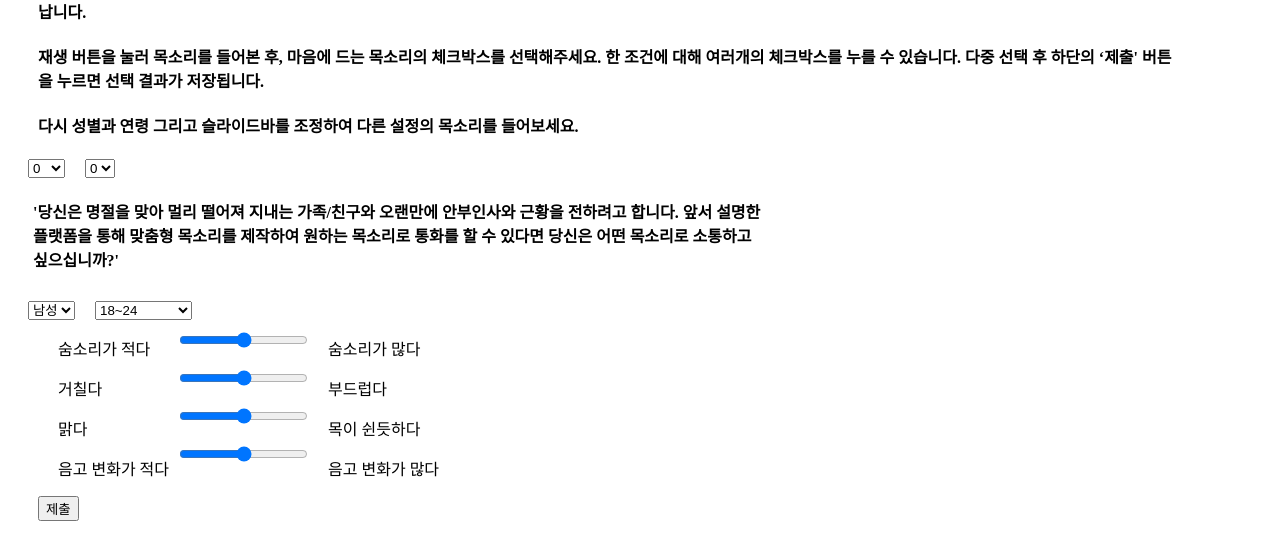
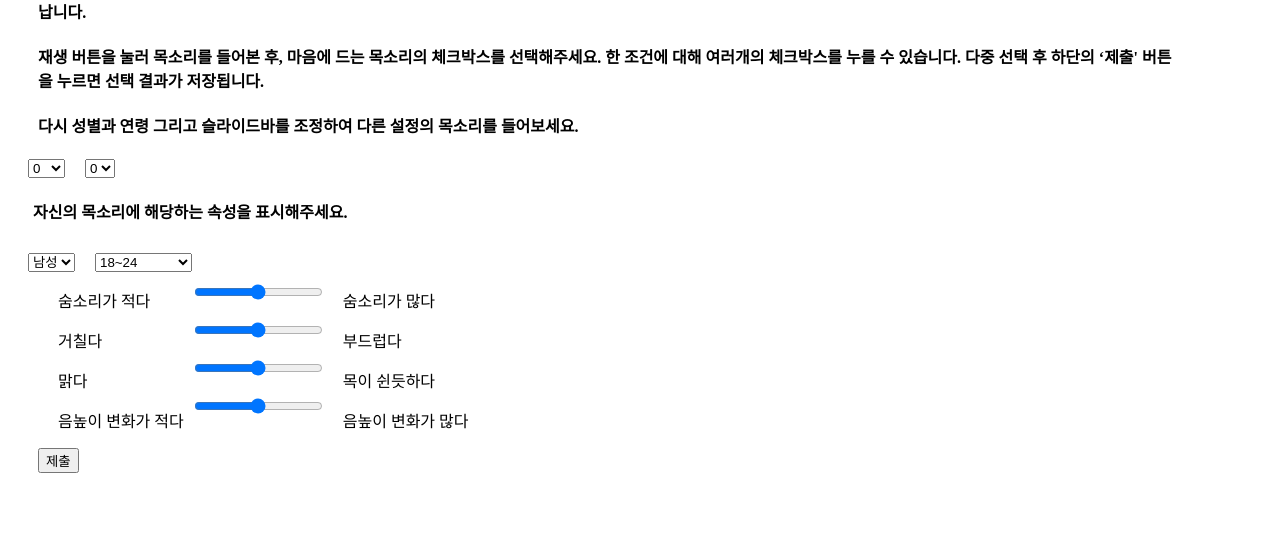
Before and after one commit to hyeonJeongByeon/VoiceCreator, a Django app: page / in a window 1280 px wide. Shown: the part 194-754 px from the top of the page. Run offline with Django 3.2, Linux system fonts and the light colour scheme.

Commit message:
html update

```diff
--- a/VoiceCreator/main/templates/voice_search.html
+++ b/VoiceCreator/main/templates/voice_search.html
@@ -71,7 +71,7 @@
                 <option value="24">24</option>
             </select>
             <select onchange="show_situation();" id="situation" name="situation" style="margin-left: 20px;">
-                <option value="0" selected>0</option>
+                <option value="6" selected>0</option>
                 <option value="1">1</option>
                 <option value="2">2</option>
                 <option value="3">3</option>
@@ -80,7 +80,7 @@
             </select>
         </div>
         <div id="situation_text" style="width:60%;">
-        <h4 style="margin-left: 25px;">'당신은 명절을 맞아 멀리 떨어져 지내는 가족/친구와 오랜만에 안부인사와 근황을 전하려고 합니다. 앞서 설명한 플랫폼을 통해 맞춤형 목소리를 제작하여 원하는 목소리로 통화를 할 수 있다면 당신은 어떤 목소리로 소통하고 싶으십니까?'</h4>
+        <h4 style="margin-left: 25px;">자신의 목소리에 해당하는 속성을 표시해주세요.</h4>
         </div>
         <div style="display: flex; margin-top: 30px;">
             <select onchange="play();" id="gender" name="gender" style="margin-left: 20px;">
@@ -104,7 +104,7 @@
                         <p>숨소리가 적다</p>
                         <p>거칠다</p>
                         <p>맑다</p>
-                        <p>음고 변화가 적다</p>
+                        <p>음높이 변화가 적다</p>
                     </div>
                     <div style="margin-top: 10px; margin-left: 8px;">
                         <div><input onchange="play();" name="breathiness" type="range" min="2" max="4" value="3" class="slider" id="breathiness"></div>
@@ -116,7 +116,7 @@
                         <p>숨소리가 많다</p>
                         <p>부드럽다</p>
                         <p>목이 쉰듯하다</p>
-                        <p>음고 변화가 많다</p>
+                        <p>음높이 변화가 많다</p>
                     </div>
                 </div>
             </div>
@@ -190,7 +190,8 @@
                                     "당신은 한 학기동안 실시간 온라인 수업에 학생으로 참여하려고 합니다. 수업은 매번 질의응답, 발표 및 토론이 활발히 진행되고, 교수자(예: 교수, 교사, 강사) 외 수업을 함께 듣는 다른 학생들과는 이미 서로 얼굴을 알고 있다고 가정합시다. 앞서 설명한 플랫폼을 통해 맞춤형 목소리를 제작하여 원하는 목소리로 수업에 참여를 할 수 있다면 당신은 어떤 목소리로 소통하고 싶으십니까?",
                                     '당신은 다른 유저와 협력하며 즐기는 게임(예: 오버워치, 배틀그라운드)에서 같은 팀 내 다른 멤버들과 소통하려고 합니다. 이 때, 키보드로 입력하고 화면의 글을 읽어야하는 채팅 대신 보이스톡 기능을 활용하여 참여하기로 합니다. 앞서 설명한 플랫폼을 통해 맞춤형 목소리를 제작하여 원하는 목소리로 게임에 참여를 할 수 있다면 당신은 어떤 목소리로 소통하고 싶으십니까?',
                                     '당신이 배송받은 물품이 파손된 상태로 도착하여 해당 물품 생산 업체 콜센터 상담원에게 문의하려고 합니다. 앞서 설명한 플랫폼을 통해 맞춤형 목소리를 제작하여 원하는 목소리로 민원상담을 할 수 있다면 당신은 어떤 목소리로 소통하고 싶으십니까?',
-                                    '당신은 당신이 잘 아는 분야에 대한 정보전달용 유튜브 콘텐츠(예: 다큐멘터리)를 제작하려고 합니다. 따라서 당신은 영상 클립, 자막, 목소리를 넣어 영상을 구성하려고 하고 이 영상은 유튜브를 사용하는 불특정 다수에게 보여질 수 있습니다. 앞서 설명한 플랫폼을 통해 맞춤형 목소리를 제작하여 원하는 목소리로 영상을 만들 수 있다면 당신은 어떤 목소리로 소통하고 싶으십니까?']
+                                    '당신은 당신이 잘 아는 분야에 대한 정보전달용 유튜브 콘텐츠(예: 다큐멘터리)를 제작하려고 합니다. 따라서 당신은 영상 클립, 자막, 목소리를 넣어 영상을 구성하려고 하고 이 영상은 유튜브를 사용하는 불특정 다수에게 보여질 수 있습니다. 앞서 설명한 플랫폼을 통해 맞춤형 목소리를 제작하여 원하는 목소리로 영상을 만들 수 있다면 당신은 어떤 목소리로 소통하고 싶으십니까?',
+                                    '자신의 목소리에 해당하는 속성을 표시해주세요.']
                 $("#situation_text").append(
                     '<h4 style="margin-left: 25px;">'+situationText[situationInput-1]+'</h4>'
                 );
```
